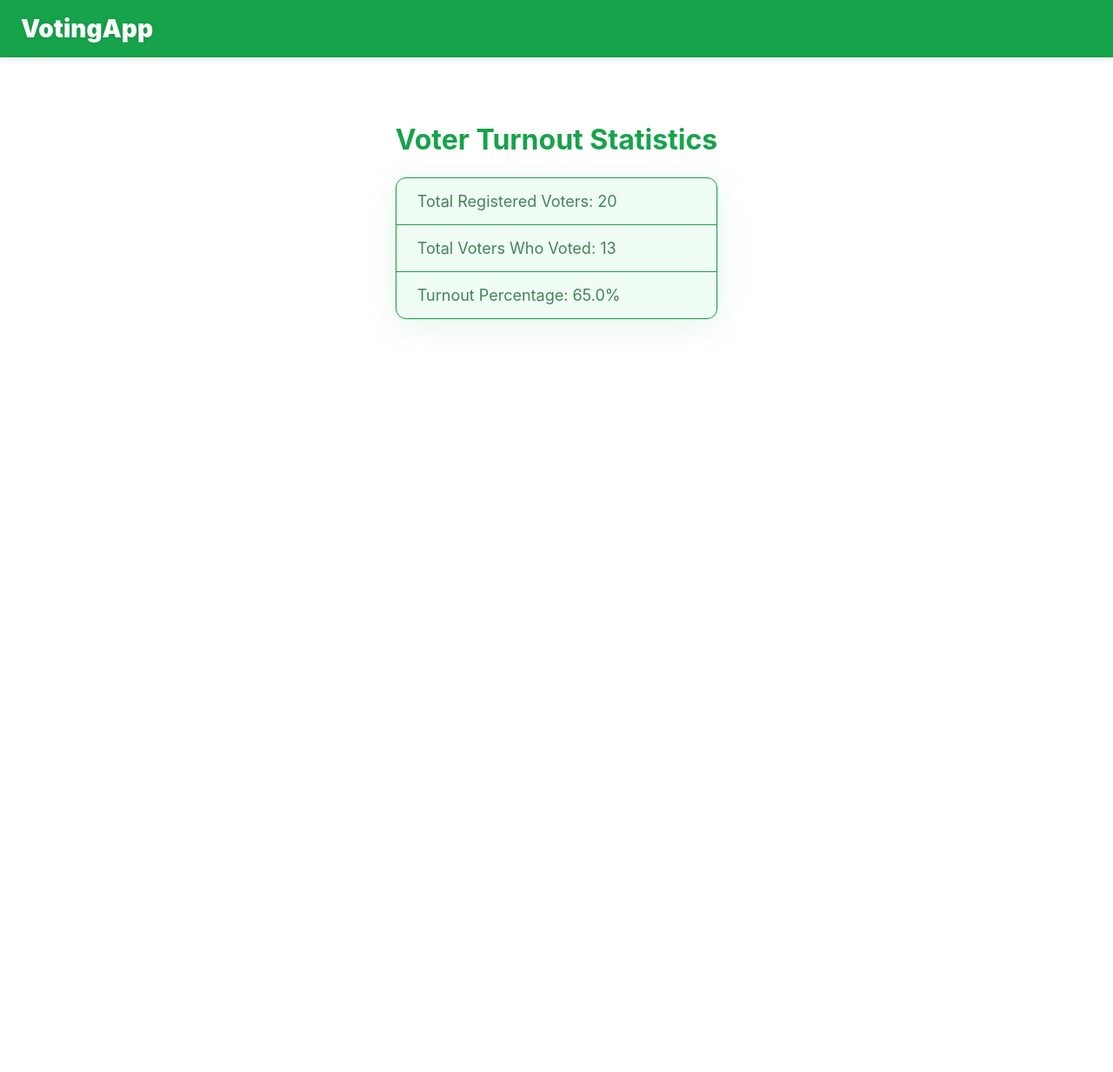
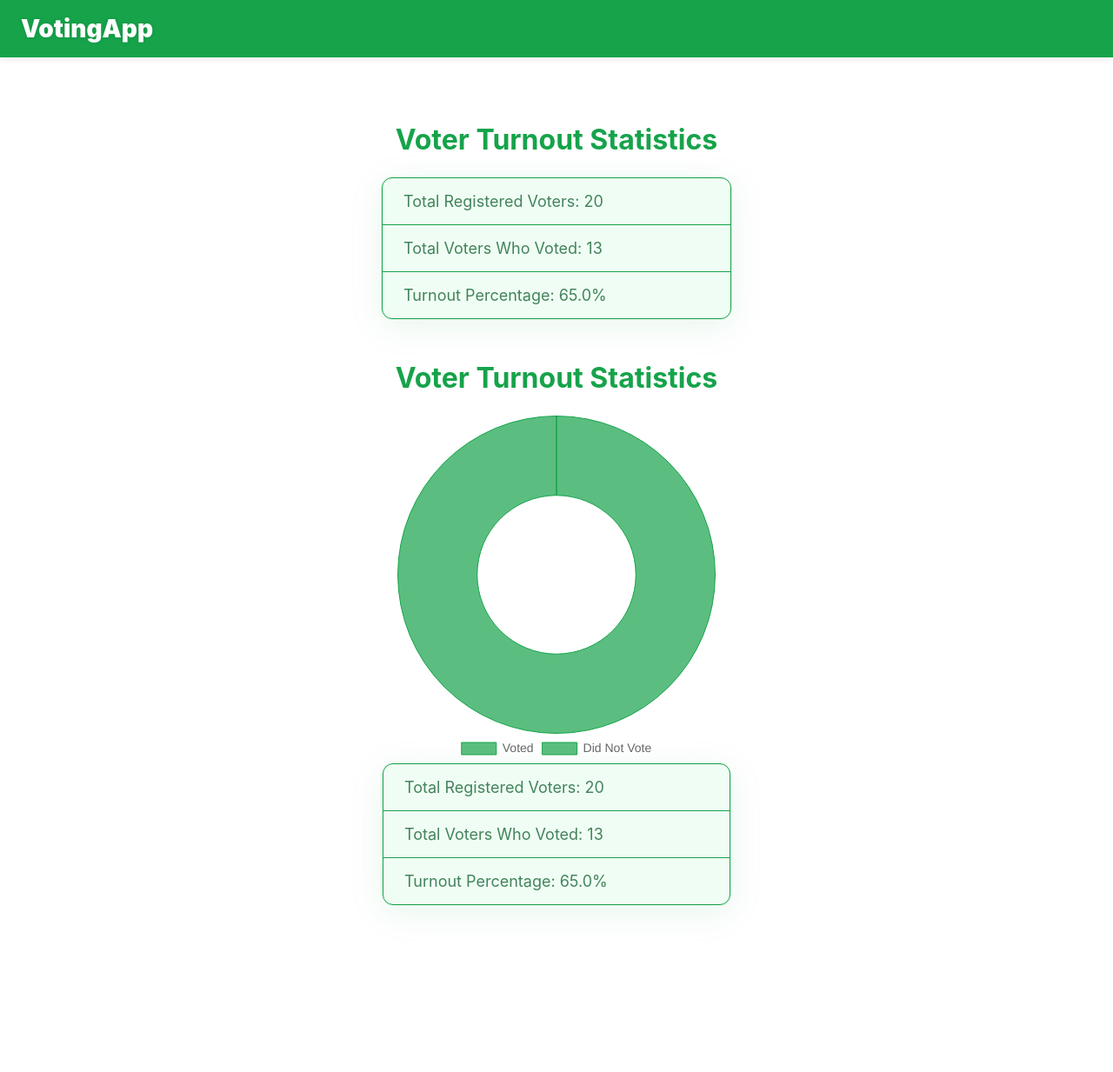
Before and after one commit to Kim-254-de/VotingSystem, a Django app: page /evoting/turnout/ in a window 1280 px wide. Shown: the whole page at 87% size. Before the commit the page ends 373 px from the top, so only its background shows below. Run offline with Django 5.2, Linux system fonts and the light colour scheme; data comes from the database, SQL or seed files in the repository; parts of the project's set-up code (start-up, migrations or seed data) failed here and were passed over.

Commit message:
Update views

```diff
--- a/Evoting/templates/turnout.html
+++ b/Evoting/templates/turnout.html
@@ -88,6 +88,53 @@
       <li>Total Voters Who Voted: {{ total_voted }}</li>
       <li>Turnout Percentage: {{ turnout_percentage }}%</li>
     </ul>
-  </main>
+  <main>
+    <h2>Voter Turnout Statistics</h2>
+    <canvas id="turnoutChart" width="400" height="300" aria-label="Voter turnout chart" role="img"></canvas>
+    <ul>
+      <li>Total Registered Voters: {{ total_registered }}</li>
+      <li>Total Voters Who Voted: {{ total_voted }}</li>
+      <li>Turnout Percentage: {{ turnout_percentage }}%</li>
+  </ul>
+
+  <script src="https://cdn.jsdelivr.net/npm/chart.js"></script>
+  <script>
+    const ctx = document.getElementById('turnoutChart').getContext('2d');
+    const turnoutChart = new Chart(ctx, {
+      type: 'doughnut',
+      data: {
+        labels: ['Voted', 'Did Not Vote'],
+        datasets: [{
+          label: 'Voter Turnout',
+          data: [{{ total_voted }}, {{ total_registered|add:"-total_voted" }}],
+          backgroundColor: [
+            'rgba(22, 163, 74, 0.7)',
+            'rgba(220, 220, 220, 0.7)'
+          ],
+          borderColor: [
+            'rgba(22, 163, 74, 1)',
+            'rgba(200, 200, 200, 1)'
+          ],
+          borderWidth: 1
+        }]
+      },
+      options: {
+        responsive: true,
+        plugins: {
+          legend: {
+            position: 'bottom',
+            labels: {
+              font: {
+                size: 14
+              }
+            }
+          },
+          tooltip: {
+            enabled: true
+          }
+        }
+      }
+    });
+  </script>
 </body>
 </html>
```
